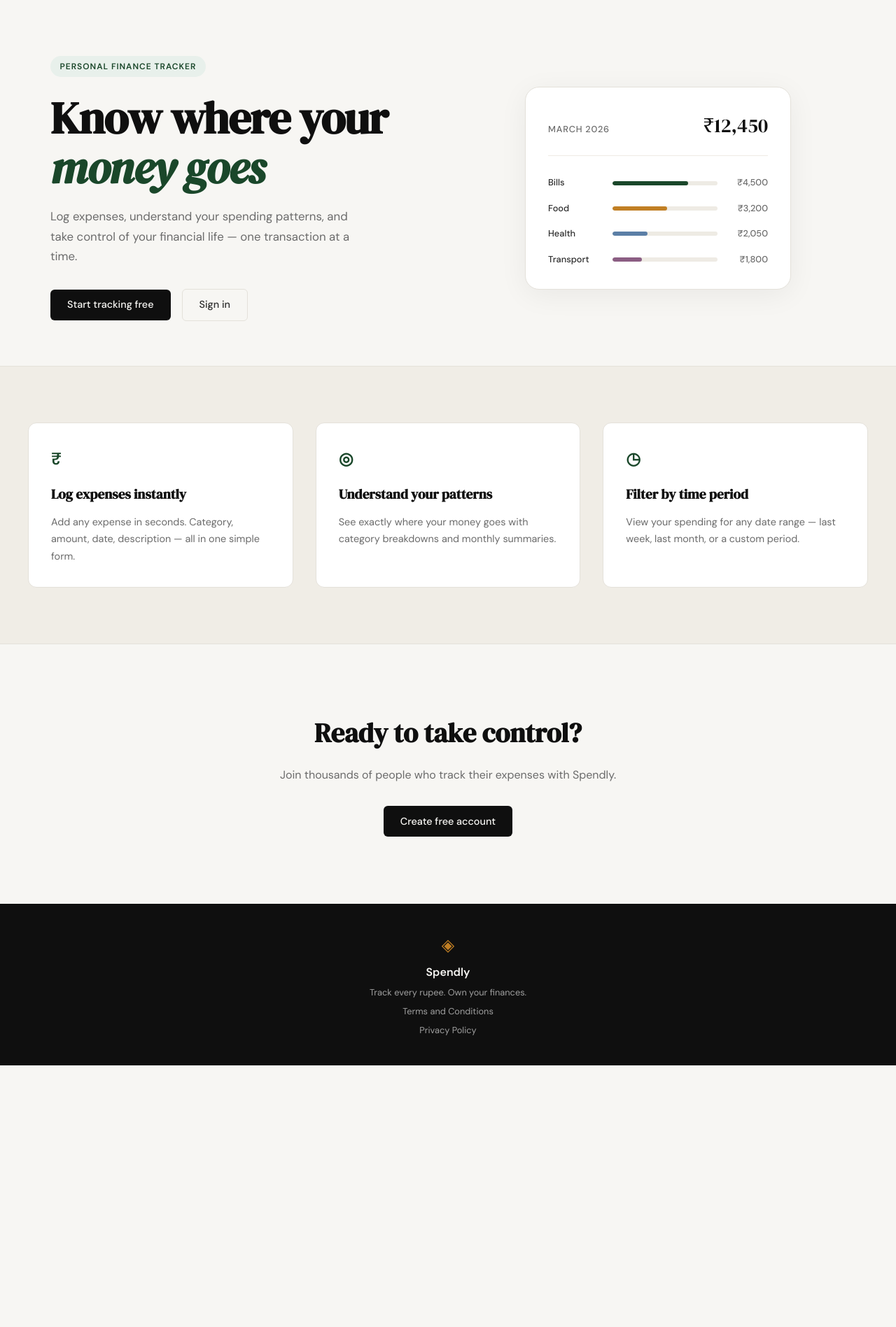
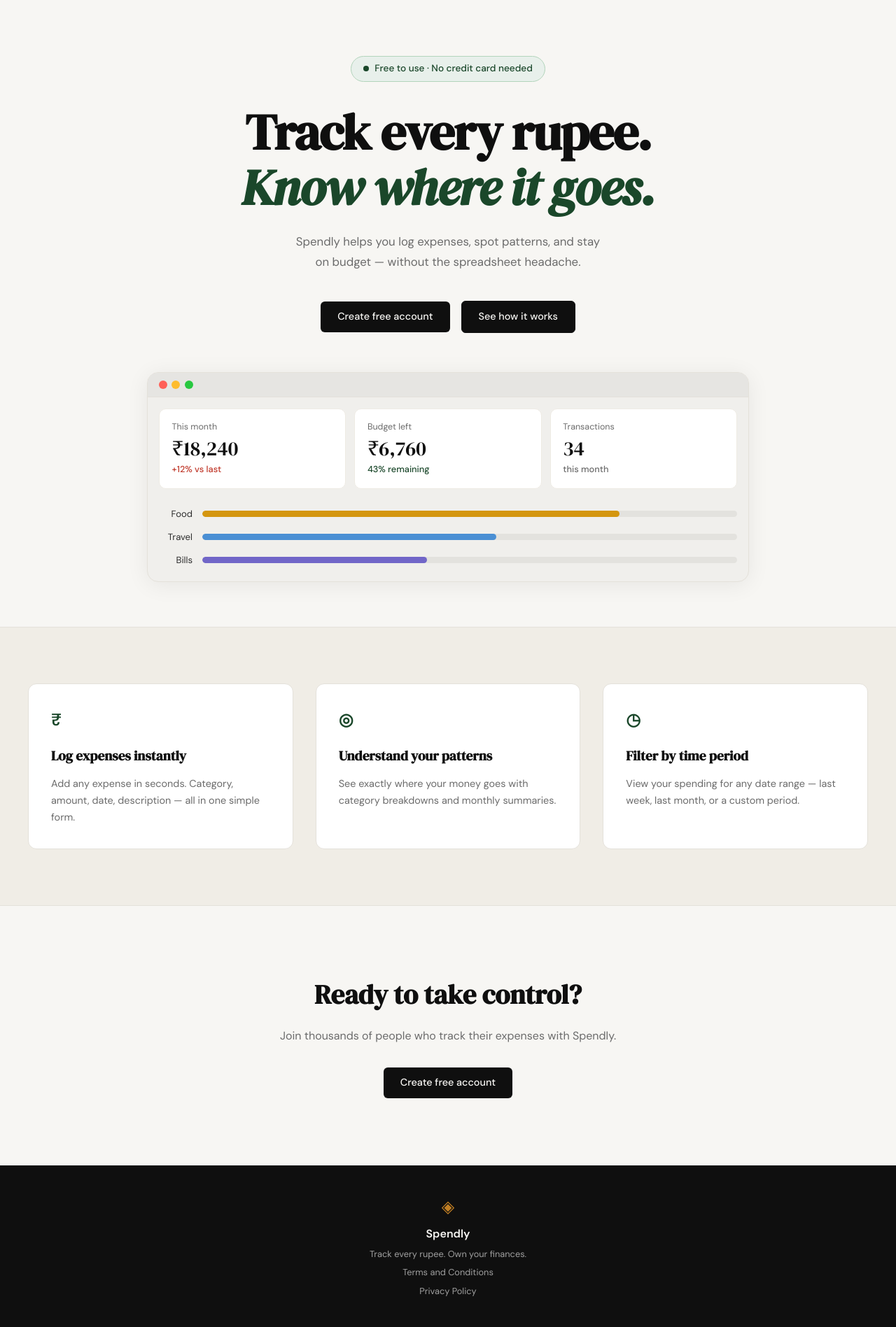
Before and after one commit to jeetain-saini/Spendly, a Flask app: page / in a window 1280 px wide. Shown: the part 61-1958 px from the top of the page at 70% size. Before the commit the page ends 1584 px from the top, so only its background shows below. Run offline with Flask 3, Linux system fonts and the light colour scheme.

Commit message:
landing: redesign hero section to match mockup

```diff
--- /dev/null
+++ b/static/css/landing.css
@@ -0,0 +1,206 @@
+/* ------------------------------------------------------------------ */
+/* Hero — single-column centered override                              */
+/* ------------------------------------------------------------------ */
+
+.hero {
+    display: block;
+    text-align: center;
+    padding: 5rem 2rem 4rem;
+    max-width: var(--max-width);
+    margin: 0 auto;
+}
+
+.hero-text {
+    max-width: 620px;
+    margin: 0 auto 3.5rem;
+}
+
+/* Badge */
+.hero-badge {
+    display: inline-flex;
+    align-items: center;
+    gap: 0.5rem;
+    background: var(--accent-light);
+    border: 1px solid #b2d4bb;
+    color: var(--accent);
+    font-size: 0.85rem;
+    font-weight: 500;
+    letter-spacing: 0;
+    text-transform: none;
+    padding: 0.4rem 1.1rem;
+    border-radius: 999px;
+    margin-bottom: 2rem;
+}
+
+.hero-badge-dot {
+    width: 8px;
+    height: 8px;
+    background: var(--accent);
+    border-radius: 50%;
+    flex-shrink: 0;
+}
+
+/* Title */
+.hero-title {
+    font-size: clamp(3rem, 6vw, 4.5rem);
+    line-height: 1.1;
+    margin-bottom: 1.5rem;
+}
+
+.hero-title em {
+    display: block;
+    font-style: italic;
+    color: var(--accent);
+}
+
+/* Subtitle */
+.hero-subtitle {
+    font-size: 1.05rem;
+    color: var(--ink-muted);
+    line-height: 1.75;
+    max-width: 100%;
+    margin: 0 auto 2.5rem;
+}
+
+/* Actions — both buttons solid dark */
+.hero-actions {
+    justify-content: center;
+}
+
+.hero-actions .btn-ghost {
+    background: var(--ink);
+    color: var(--paper);
+    border-color: var(--ink);
+}
+
+.hero-actions .btn-ghost:hover {
+    background: var(--accent);
+    border-color: var(--accent);
+    color: var(--paper);
+}
+
+/* ------------------------------------------------------------------ */
+/* Dashboard mock                                                       */
+/* ------------------------------------------------------------------ */
+
+.hero-dashboard {
+    max-width: 860px;
+    margin: 0 auto;
+    display: block;
+}
+
+.dashboard-window {
+    background: #f0efec;
+    border: 1px solid var(--border);
+    border-radius: 16px;
+    overflow: hidden;
+    box-shadow: 0 4px 32px rgba(0, 0, 0, 0.07);
+}
+
+.dashboard-chrome {
+    background: #e6e5e2;
+    padding: 0.7rem 1rem;
+    display: flex;
+    align-items: center;
+    gap: 0.4rem;
+    border-bottom: 1px solid var(--border);
+}
+
+.chrome-dot {
+    width: 12px;
+    height: 12px;
+    border-radius: 50%;
+    flex-shrink: 0;
+}
+
+.dot-red    { background: #ff5f57; }
+.dot-yellow { background: #febc2e; }
+.dot-green  { background: #28c840; }
+
+/* Stat cards row */
+.dashboard-stats {
+    display: grid;
+    grid-template-columns: repeat(3, 1fr);
+    gap: 0.75rem;
+    padding: 1rem 1rem 0.75rem;
+}
+
+.dash-stat {
+    background: #fff;
+    border: 1px solid var(--border-soft);
+    border-radius: 10px;
+    padding: 1rem 1.1rem;
+    text-align: left;
+}
+
+.dash-stat-label {
+    font-size: 0.78rem;
+    color: var(--ink-muted);
+    margin-bottom: 0.3rem;
+    font-weight: 400;
+}
+
+.dash-stat-value {
+    font-family: var(--font-display);
+    font-size: 1.8rem;
+    color: var(--ink);
+    line-height: 1.1;
+    margin-bottom: 0.25rem;
+}
+
+.dash-stat-note {
+    font-size: 0.8rem;
+    color: var(--ink-muted);
+    font-weight: 500;
+}
+
+.note-danger  { color: var(--danger); }
+.note-success { color: var(--accent); }
+
+/* Category bars */
+.dashboard-bars {
+    padding: 0.85rem 1rem 1.25rem;
+    display: flex;
+    flex-direction: column;
+    gap: 0.75rem;
+}
+
+.dash-bar-row {
+    display: flex;
+    align-items: center;
+    gap: 0.85rem;
+}
+
+.dash-bar-label {
+    font-size: 0.82rem;
+    color: var(--ink-soft);
+    width: 48px;
+    text-align: right;
+    flex-shrink: 0;
+}
+
+.dash-bar-track {
+    flex: 1;
+    height: 9px;
+    background: #e3e2de;
+    border-radius: 999px;
+    overflow: hidden;
+}
+
+.dash-bar-fill {
+    height: 100%;
+    border-radius: 999px;
+}
+
+.fill-orange { background: #d4960f; }
+.fill-blue   { background: #4a8fd4; }
+.fill-purple { background: #7166c8; }
+
+/* Responsive */
+@media (max-width: 700px) {
+    .dashboard-stats { grid-template-columns: 1fr; }
+}
+
+@media (max-width: 500px) {
+    .hero-actions { flex-direction: column; align-items: center; }
+}
--- a/templates/landing.html
+++ b/templates/landing.html
@@ -2,59 +2,74 @@
 
 {% block title %}Spendly — Track Every Rupee{% endblock %}
 
+{% block head %}
+<link rel="stylesheet" href="{{ url_for('static', filename='css/landing.css') }}">
+{% endblock %}
+
 {% block content %}
 
 <section class="hero">
-    <div class="hero-inner">
-        <div class="hero-badge">Personal Finance Tracker</div>
+    <div class="hero-text">
+        <div class="hero-badge">
+            <span class="hero-badge-dot"></span>
+            Free to use · No credit card needed
+        </div>
         <h1 class="hero-title">
-            Know where your<br>
-            <em>money goes</em>
+            Track every rupee.<br>
+            <em>Know where it goes.</em>
         </h1>
         <p class="hero-subtitle">
-            Log expenses, understand your spending patterns,
-            and take control of your financial life —
-            one transaction at a time.
+            Spendly helps you log expenses, spot patterns, and stay<br>
+            on budget — without the spreadsheet headache.
         </p>
         <div class="hero-actions">
-            <a href="{{ url_for('register') }}" class="btn-primary">Start tracking free</a>
-            <a href="{{ url_for('login') }}" class="btn-ghost">Sign in</a>
+            <a href="{{ url_for('register') }}" class="btn-primary">Create free account</a>
+            <a href="{{ url_for('login') }}" class="btn-ghost">See how it works</a>
         </div>
     </div>
-    <div class="hero-visual">
-        <div class="mock-card">
-            <div class="mock-card-header">
-                <span class="mock-label">March 2026</span>
-                <span class="mock-total">₹12,450</span>
+
+    <div class="hero-dashboard">
+        <div class="dashboard-window">
+            <div class="dashboard-chrome">
+                <span class="chrome-dot dot-red"></span>
+                <span class="chrome-dot dot-yellow"></span>
+                <span class="chrome-dot dot-green"></span>
             </div>
-            <div class="mock-bars">
-                <div class="mock-bar-row">
-                    <span class="mock-cat">Bills</span>
-                    <div class="mock-bar-track">
-                        <div class="mock-bar" style="width: 72%"></div>
+            <div class="dashboard-stats">
+                <div class="dash-stat">
+                    <p class="dash-stat-label">This month</p>
+                    <p class="dash-stat-value">₹18,240</p>
+                    <p class="dash-stat-note note-danger">+12% vs last</p>
+                </div>
+                <div class="dash-stat">
+                    <p class="dash-stat-label">Budget left</p>
+                    <p class="dash-stat-value">₹6,760</p>
+                    <p class="dash-stat-note note-success">43% remaining</p>
+                </div>
+                <div class="dash-stat">
+                    <p class="dash-stat-label">Transactions</p>
+                    <p class="dash-stat-value">34</p>
+                    <p class="dash-stat-note">this month</p>
+                </div>
+            </div>
+            <div class="dashboard-bars">
+                <div class="dash-bar-row">
+                    <span class="dash-bar-label">Food</span>
+                    <div class="dash-bar-track">
+                        <div class="dash-bar-fill fill-orange" style="width: 78%"></div>
                     </div>
-                    <span class="mock-amt">₹4,500</span>
                 </div>
-                <div class="mock-bar-row">
-                    <span class="mock-cat">Food</span>
-                    <div class="mock-bar-track">
-                        <div class="mock-bar mock-bar-2" style="width: 52%"></div>
+                <div class="dash-bar-row">
+                    <span class="dash-bar-label">Travel</span>
+                    <div class="dash-bar-track">
+                        <div class="dash-bar-fill fill-blue" style="width: 55%"></div>
                     </div>
-                    <span class="mock-amt">₹3,200</span>
                 </div>
-                <div class="mock-bar-row">
-                    <span class="mock-cat">Health</span>
-                    <div class="mock-bar-track">
-                        <div class="mock-bar mock-bar-3" style="width: 33%"></div>
+                <div class="dash-bar-row">
+                    <span class="dash-bar-label">Bills</span>
+                    <div class="dash-bar-track">
+                        <div class="dash-bar-fill fill-purple" style="width: 42%"></div>
                     </div>
-                    <span class="mock-amt">₹2,050</span>
-                </div>
-                <div class="mock-bar-row">
-                    <span class="mock-cat">Transport</span>
-                    <div class="mock-bar-track">
-                        <div class="mock-bar mock-bar-4" style="width: 28%"></div>
-                    </div>
-                    <span class="mock-amt">₹1,800</span>
                 </div>
             </div>
         </div>
```
Also changed, not shown: file.txt (+1 -15 lines).
